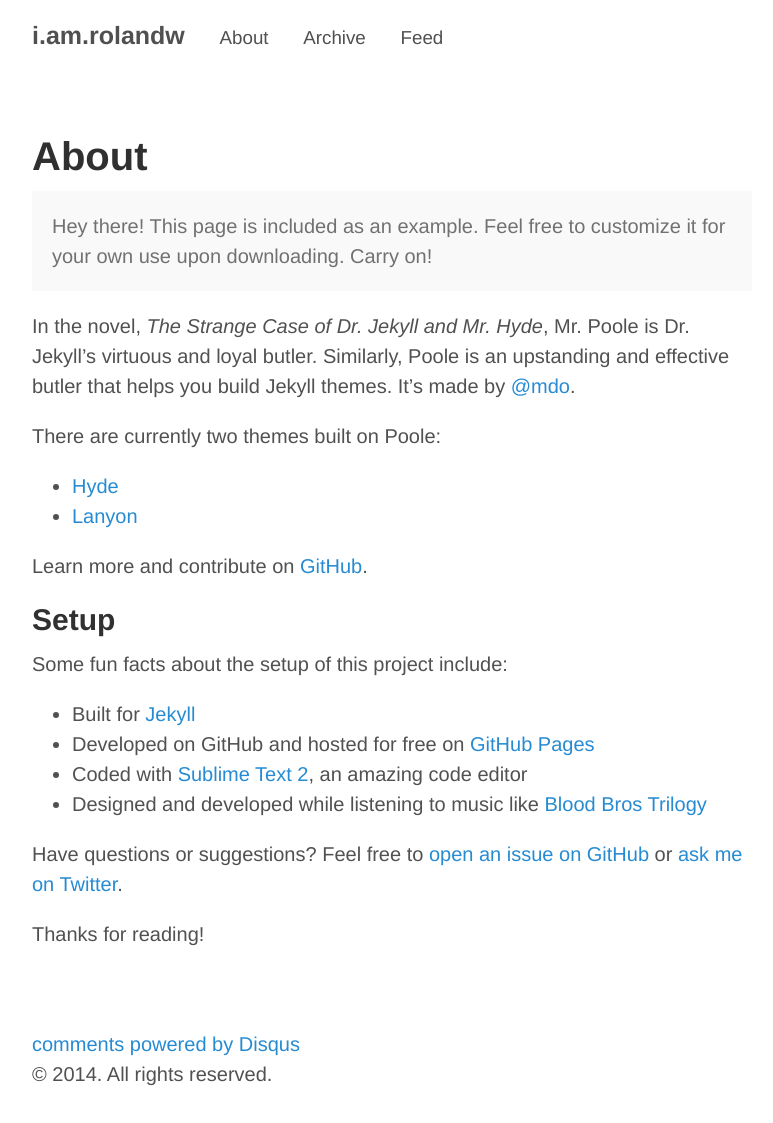
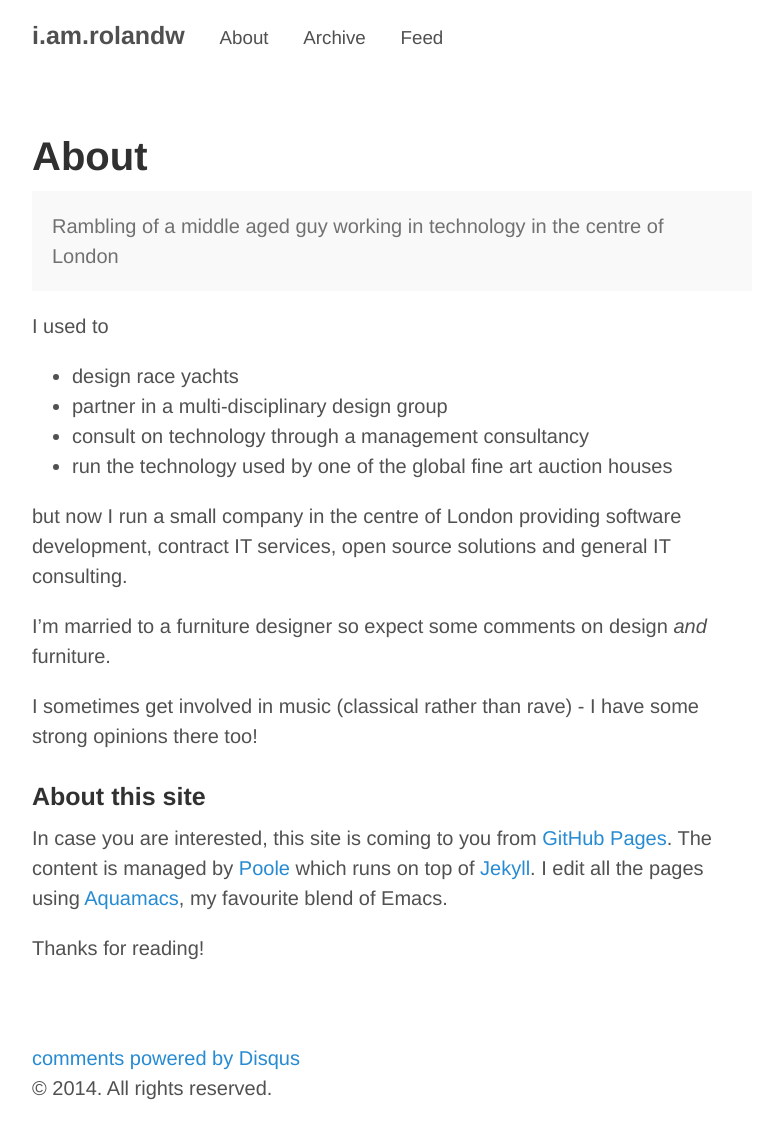
Before and after one commit to iamrolandw/iamrolandw.github.io, a Jekyll site: the page built from about.md, in a window 1280 px wide. Shown: the whole page, without its empty margins (248-1021 px from the left). Built offline with Jekyll 4.4.1, drawn with Linux system fonts in a browser that asks for light colours; Markdown is read by kramdown in place of the engine named in the settings; comment, search, counter and statistics services are not loaded.

Commit message:
Update the adbout

```diff
--- a/about.md
+++ b/about.md
@@ -1,30 +1,35 @@
 ---
 layout: page
 title: About
+comments: False
 ---
 
 <p class="message">
-  Hey there! This page is included as an example. Feel free to customize it for your own use upon downloading. Carry on!
+  Rambling of a middle aged guy working in technology in the centre of London
 </p>
 
-In the novel, *The Strange Case of Dr. Jekyll and Mr. Hyde*, Mr. Poole is Dr. Jekyll's virtuous and loyal butler. Similarly, Poole is an upstanding and effective butler that helps you build Jekyll themes. It's made by [@mdo](https://twitter.com/mdo).
+I used to
 
-There are currently two themes built on Poole:
+* design race yachts
+* partner in a multi-disciplinary design group
+* consult on technology through a management consultancy
+* run the technology used by one of the global fine art auction houses
 
-* [Hyde](http://hyde.getpoole.com)
-* [Lanyon](http://lanyon.getpoole.com)
+but now I run a small company in the centre of London providing
+software development, contract IT services, open source solutions and
+general IT consulting.
 
-Learn more and contribute on [GitHub](https://github.com/poole).
+I'm married to a furniture designer so expect some comments on
+design *and* furniture.
 
-## Setup
+I sometimes get involved in music (classical rather than rave) - I
+have some strong opinions there too!
 
-Some fun facts about the setup of this project include:
-
-* Built for [Jekyll](http://jekyllrb.com)
-* Developed on GitHub and hosted for free on [GitHub Pages](https://pages.github.com)
-* Coded with [Sublime Text 2](http://sublimetext.com), an amazing code editor
-* Designed and developed while listening to music like [Blood Bros Trilogy](https://soundcloud.com/maddecent/sets/blood-bros-series)
-
-Have questions or suggestions? Feel free to [open an issue on GitHub](https://github.com/poole/issues/new) or [ask me on Twitter](https://twitter.com/mdo).
+### About this site
+In case you are interested, this site is coming to you from
+[GitHub Pages](https://pages.github.com). The content is managed by
+[Poole](https://github.com/poole) which runs on top of
+[Jekyll](http://jekyllrb.com). I edit all the pages using
+[Aquamacs](http://aquamacs.org/), my favourite blend of Emacs.
 
 Thanks for reading!
```
